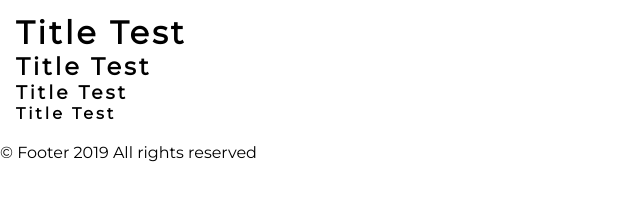
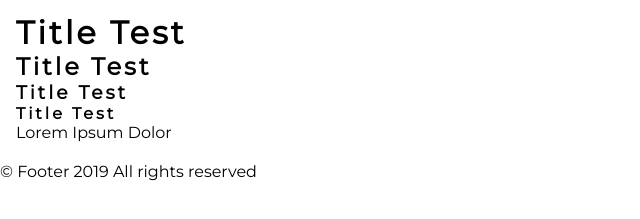
Before and after one commit to Tlabrahamson/responsive-gatsby-starter, a Gatsby site: page / in a window 1280 px wide. Shown: the part 133-352 px from the top of the page, without its empty margins (0-640 px from the left). Built offline with nearby package versions, Linux system fonts and the light colour scheme; Gatsby itself is replaced by a stand-in of ours.

Commit message:
Added p test text

```diff
--- a/src/pages/index.js
+++ b/src/pages/index.js
@@ -11,6 +11,7 @@ export default () => (
             <h2>Title Test</h2>
             <h3>Title Test</h3>
             <h4>Title Test</h4>
+            <p>Lorem Ipsum Dolor</p>
         </div>
     </Layout>
 )
```
